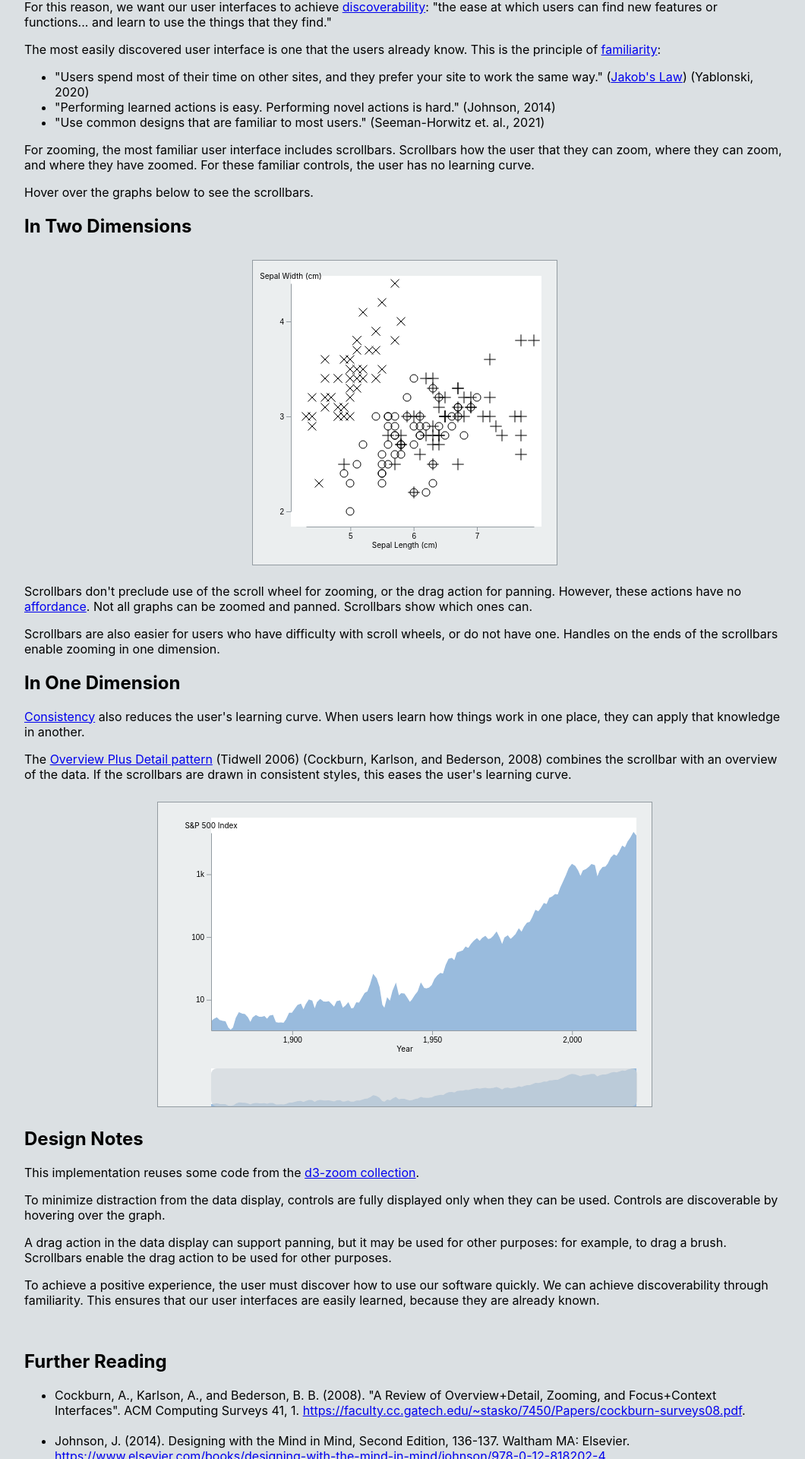
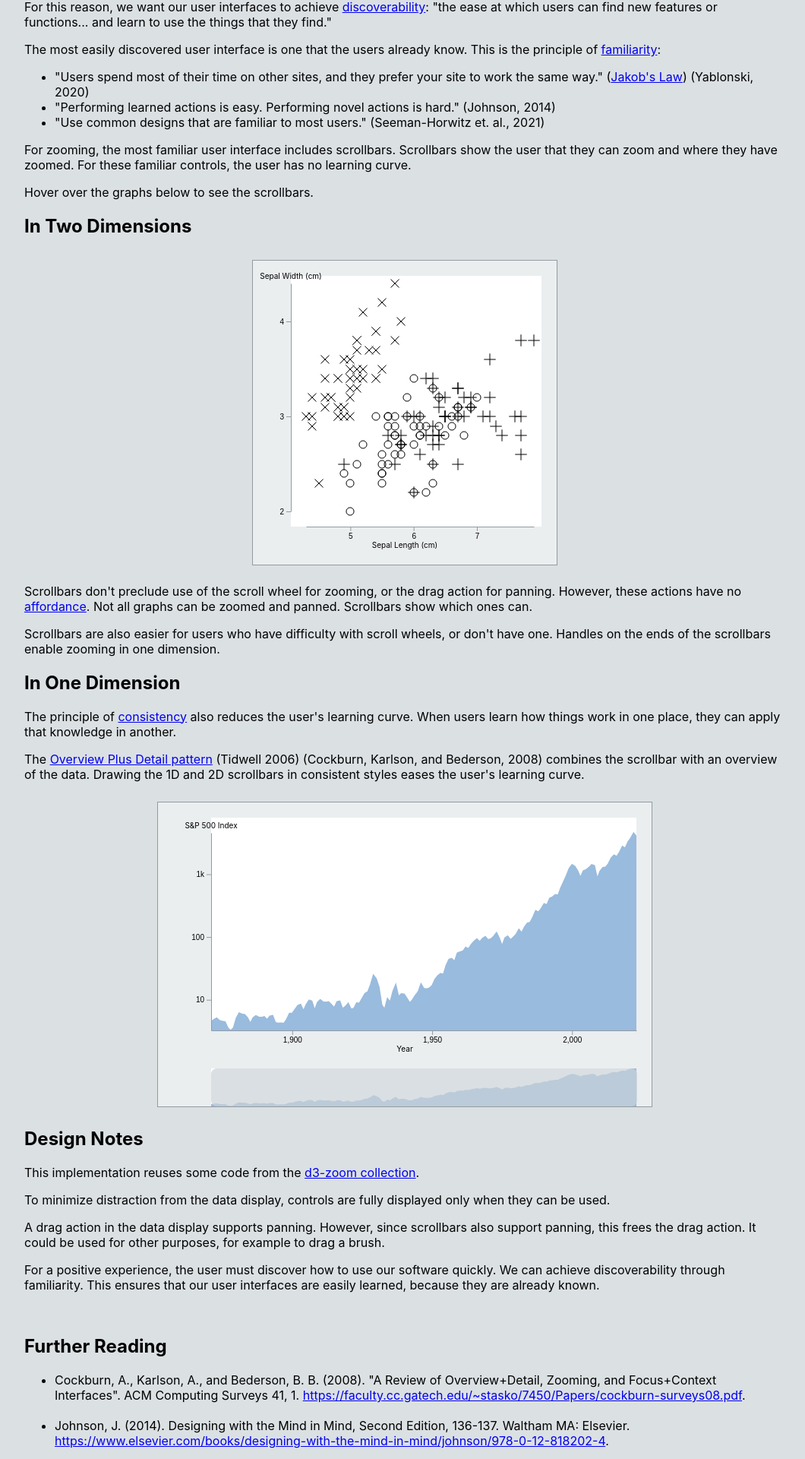
Before and after one commit to hemanrobinson/panning-zooming, a React (Create React App) app: page / in a window 1280 px wide. Shown: the part 407-2327 px from the top of the page at 76% size, without its empty margins (108-1168 px from the left). Built offline with nearby package versions, Linux system fonts and the light colour scheme.

Commit message:
preventDefault, improve text

```diff
--- a/src/App.js
+++ b/src/App.js
@@ -7,9 +7,7 @@ import nielsen from './nielsen.jpg';
 // Application:  Discoverable Zooming
 const App = () => {
 
-    // TODO:  Resolve re-initialization behavior between 1D and 2D zooming.
-
-    // TODO:  Resolve occasional default panning behavior.
+    // TODO:  Resolve re-initialization behavior between 1D and 2D zooming.  Both examples fix this.
 
     // Return the App.
     return (
@@ -37,7 +35,7 @@ const App = () => {
                     <li>"Use common designs that are familiar to most users." (Seeman-Horwitz et. al., 2021)</li>
                 </ul>
                 <p>
-                For zooming, the most familiar user interface includes scrollbars.  Scrollbars how the user that they can zoom, where they can zoom, and where they have zoomed.  For these familiar controls, the user has no learning curve.
+                For zooming, the most familiar user interface includes scrollbars.  Scrollbars show the user that they can zoom and where they have zoomed.  For these familiar controls, the user has no learning curve.
                 </p>
                 <p>
                 Hover over the graphs below to see the scrollbars.
@@ -52,14 +50,14 @@ const App = () => {
                 Scrollbars don't preclude use of the scroll wheel for zooming, or the drag action for panning.  However, these actions have no <a href="https://xd.adobe.com/ideas/principles/web-design/what-is-affordance-design/">affordance</a>.  Not all graphs can be zoomed and panned.  Scrollbars show which ones can.
                 </p>
                 <p>
-                Scrollbars are also easier for users who have difficulty with scroll wheels, or do not have one.  Handles on the ends of the scrollbars enable zooming in one dimension.
+                Scrollbars are also easier for users who have difficulty with scroll wheels, or don't have one.  Handles on the ends of the scrollbars enable zooming in one dimension.
                 </p>
                 <h2>In One Dimension</h2>
                 <p>
-                <a href="https://www.nngroup.com/articles/consistency-and-standards/">Consistency</a> also reduces the user's learning curve.  When users learn how things work in one place, they can apply that knowledge in another.
+                The principle of <a href="https://www.nngroup.com/articles/consistency-and-standards/">consistency</a> also reduces the user's learning curve.  When users learn how things work in one place, they can apply that knowledge in another.
                 </p>
                 <p>
-                The <a href="https://vega.github.io/vega/examples/overview-plus-detail/">Overview Plus Detail pattern</a> (Tidwell 2006) (Cockburn, Karlson, and Bederson, 2008) combines the scrollbar with an overview of the data.  If the scrollbars are drawn in consistent styles, this eases the user's learning curve.
+                The <a href="https://vega.github.io/vega/examples/overview-plus-detail/">Overview Plus Detail pattern</a> (Tidwell 2006) (Cockburn, Karlson, and Bederson, 2008) combines the scrollbar with an overview of the data.  Drawing the 1D and 2D scrollbars in consistent styles eases the user's learning curve.
                 </p>
             </div>
             <div className="Graph">
@@ -71,13 +69,13 @@ const App = () => {
                 This implementation reuses some code from the <a href="https://observablehq.com/collection/@d3/d3-zoom">d3-zoom collection</a>.
                 </p>
                 <p>
-                To minimize distraction from the data display, controls are fully displayed only when they can be used.  Controls are discoverable by hovering over the graph.
+                To minimize distraction from the data display, controls are fully displayed only when they can be used.
                 </p>
                 <p>
-                A drag action in the data display can support panning, but it may be used for other purposes: for example, to drag a brush.  Scrollbars enable the drag action to be used for other purposes.
+                A drag action in the data display supports panning.  However, since scrollbars also support panning, this frees the drag action.  It could be used for other purposes, for example to drag a brush.
                 </p>
                 <p>
-                To achieve a positive experience, the user must discover how to use our software quickly.  We can achieve discoverability through familiarity.  This ensures that our user interfaces are easily learned, because they are already known.
+                For a positive experience, the user must discover how to use our software quickly.  We can achieve discoverability through familiarity.  This ensures that our user interfaces are easily learned, because they are already known.
                 </p>
                 <br/>
                 <h2>Further Reading</h2>
--- a/src/AreaPlot.js
+++ b/src/AreaPlot.js
@@ -66,9 +66,7 @@ const AreaPlot = ( props ) => {
         // Transform the scale.
         const transform = event.transform;
         xScale = transform.rescaleX( xScale0 );
-
-        // Adjust if out of domain.
-        Graph.clampDomain( xScale, xScale1.domain());
+        Graph.clampDomain( xScale, xScale0.domain());
 
         // Draw the plot.
         AreaPlot.draw( ref, width, height, margin, padding, overviewPadding, false, false, false, xScale, yScale, xScale1, yScale1, xDomain0, yDomain0, xLabel, yLabel, dataSet );
@@ -82,6 +80,7 @@ const AreaPlot = ( props ) => {
         svg.call( d3.zoom()
             .extent([[ 0, 0 ], [ width, height ]])
             .scaleExtent([ 1, 4 ])
+            .filter( event => { event.preventDefault(); return true; })
             .on( "zoom", onZoom ));
 
         // Draw the plot.
--- a/src/ScatterPlot.js
+++ b/src/ScatterPlot.js
@@ -52,18 +52,22 @@ const ScatterPlot = ( props ) => {
         Graph.drawControls( ref, width, height, margin, padding, 0, 0, isZooming, isZooming, false, false, xScale, yScale, xDomain0, yDomain0, xLabel, yLabel );
     };
 
-    // Create reference scales and transformation for scroll wheel.
+    // Create reference scales and transform for scroll wheel.
     const xScale0 = xScale.copy(),
         yScale0 = yScale.copy();
     let transform0 = d3.zoomIdentity;
 
     // Handles the scroll wheel.
     function onZoom( event ) {
+
+        // Initialization.
         const sourceEvent = event.sourceEvent,
             offsetX = sourceEvent.offsetX,
             offsetY = sourceEvent.offsetY,
             transform = event.transform,
             k = transform.k / transform0.k;
+
+        // Check whether X or Y dimension.
         let isX = false,
             isY = false;
         if( offsetY >= height - margin.bottom ) {
@@ -74,8 +78,10 @@ const ScatterPlot = ( props ) => {
             isX = true;
             isY = true;
         }
+
+        // Handle X dimension.
         if( isX ) {
-            if( k === 1 ) {
+            if( k === 1 ) {     // panning
                 const domain = xScale.domain(),
                     range = xScale.range(),
                     d = (( domain[ 1 ] - domain[ 0 ]) / ( range[ 1 ] - range[ 0 ])) * ( transform0.x - transform.x );
@@ -83,13 +89,15 @@ const ScatterPlot = ( props ) => {
                     xScale.domain([ domain[ 0 ] + d, domain[ 1 ] + d ]);
                     Graph.clampDomain( xScale, xScale0.domain());
                 }
-            } else {
+            } else {            // zooming
                 xScale = transform.rescaleX( xScale0 );
                 Graph.clampDomain( xScale, xScale0.domain());
             }
         }
+
+        // Handle Y dimension.
         if( isY ) {
-            if( k === 1 ) {
+            if( k === 1 ) {     // panning
                 const domain = yScale.domain(),
                     range = yScale.range(),
                     d = (( domain[ 1 ] - domain[ 0 ]) / ( range[ 1 ] - range[ 0 ])) * ( transform0.y - transform.y );
@@ -97,7 +105,7 @@ const ScatterPlot = ( props ) => {
                     yScale.domain([ domain[ 0 ] + d, domain[ 1 ] + d ]);
                     Graph.clampDomain( yScale, yScale0.domain());
                 }
-            } else {
+            } else {            // zooming
                 yScale = transform.rescaleY( yScale0 );
                 Graph.clampDomain( yScale, yScale0.domain());
             }
@@ -105,6 +113,8 @@ const ScatterPlot = ( props ) => {
         if( isX || isY ) {
             ScatterPlot.draw( ref, width, height, margin, padding, true, false, false, xScale, yScale, xDomain0, yDomain0, xLabel, yLabel, dataSet, symbolScale );
         }
+
+        // Update the reference transform for comparison.
         transform0 = transform;
     }
 
@@ -116,6 +126,7 @@ const ScatterPlot = ( props ) => {
         svg.call( d3.zoom()
             .extent([[ 0, 0 ], [ width, height ]])
             .scaleExtent([ 1, 4 ])
+            .filter( event => { event.preventDefault(); return true; })
             .on( "zoom", onZoom ));
 
         // Draw the plot.
```
Also changed, not shown: 1 other file (tests, documents, lock files or other folders).
